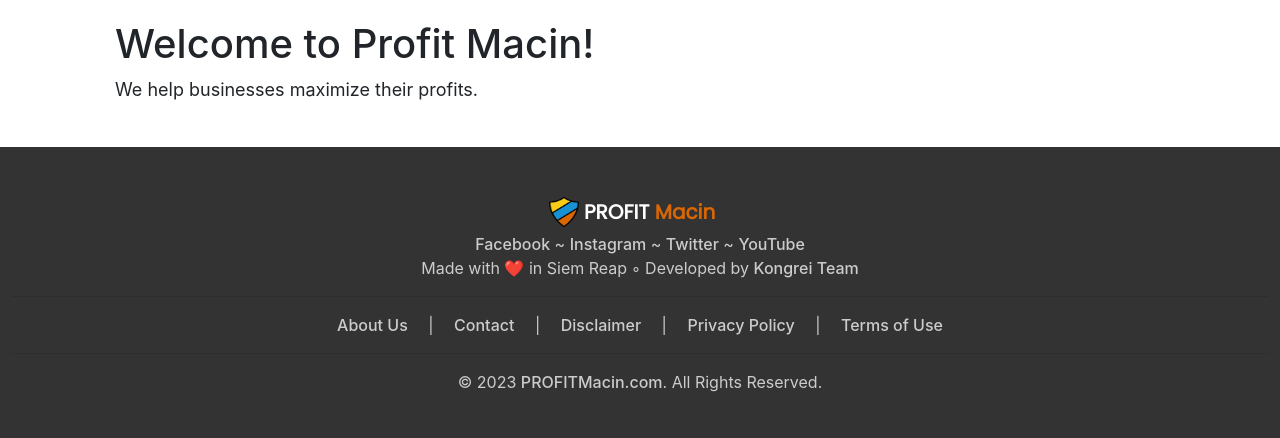
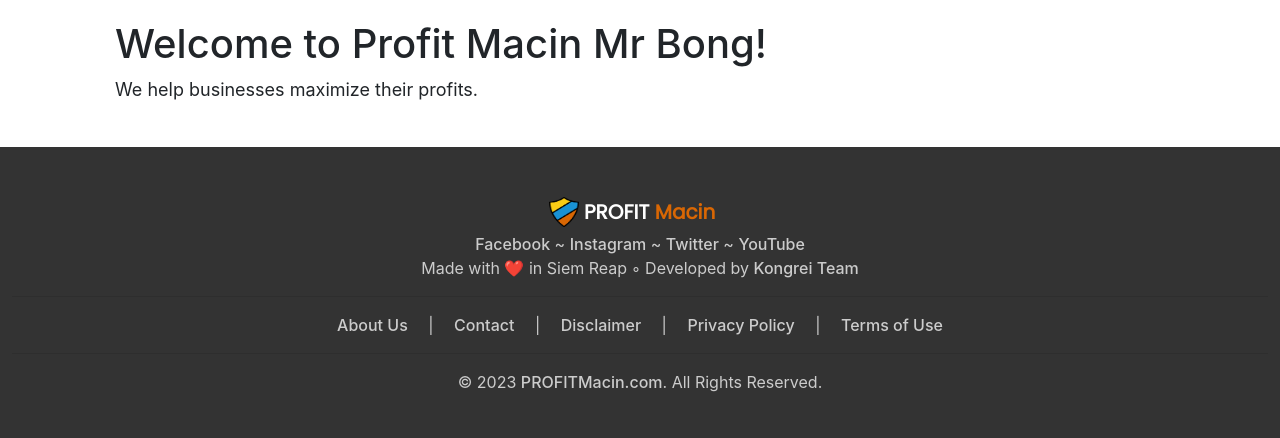
Before and after one commit to pimean/profit_macin, a Flask app: page / in a window 1280 px wide. Shown: the part 75-513 px from the top of the page. Run offline with Flask 2, Linux system fonts and the light colour scheme; some libraries are stand-ins or nearby versions.

Commit message:
Homepage Changes

```diff
--- a/templates/index.html
+++ b/templates/index.html
@@ -3,6 +3,6 @@
 {% block title %}Profit Macin{% endblock %}
 
 {% block content %}
-  <h1>Welcome to Profit Macin!</h1>
+  <h1>Welcome to Profit Macin Mr Bong!</h1>
   <p>We help businesses maximize their profits.</p>
 {% endblock %}
```
